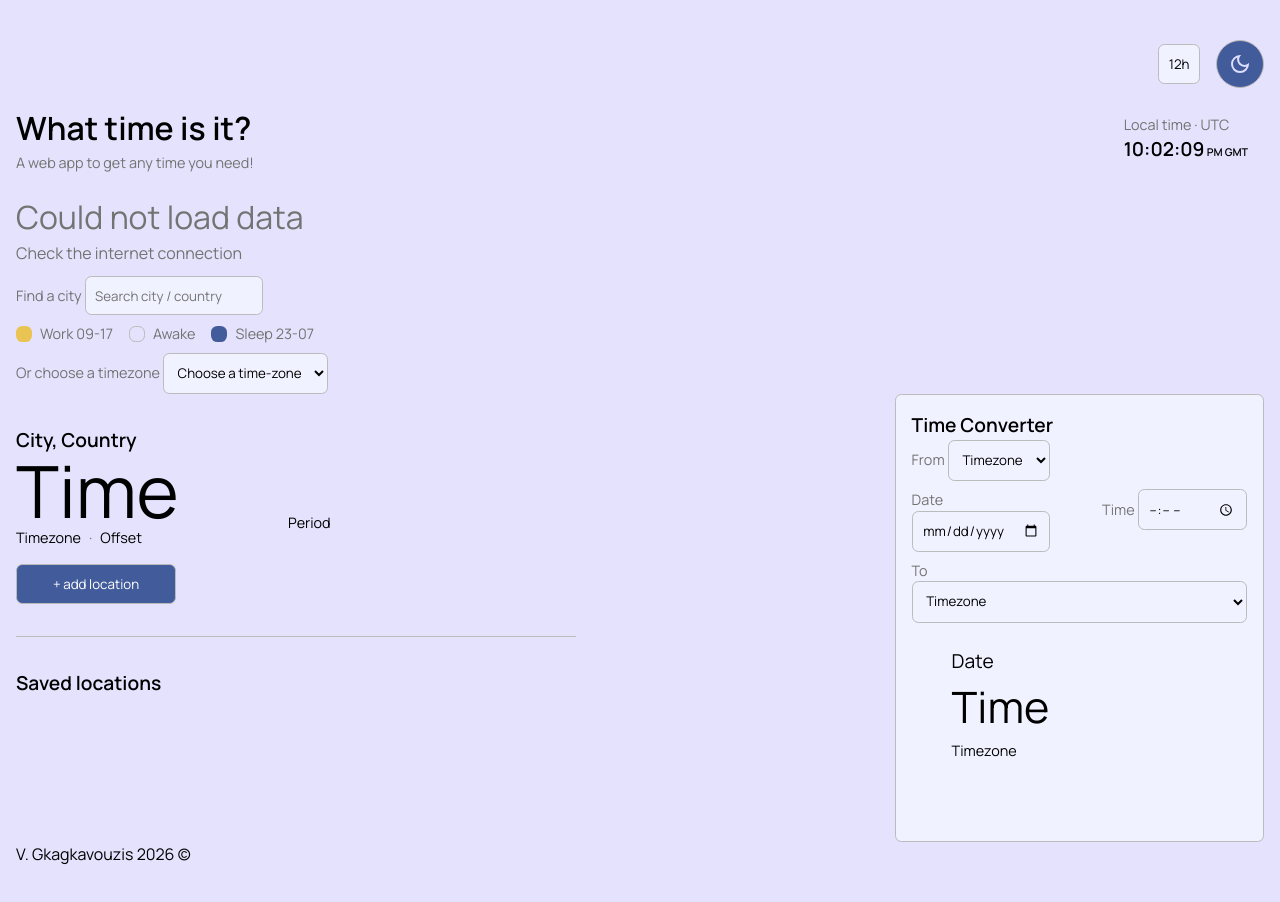
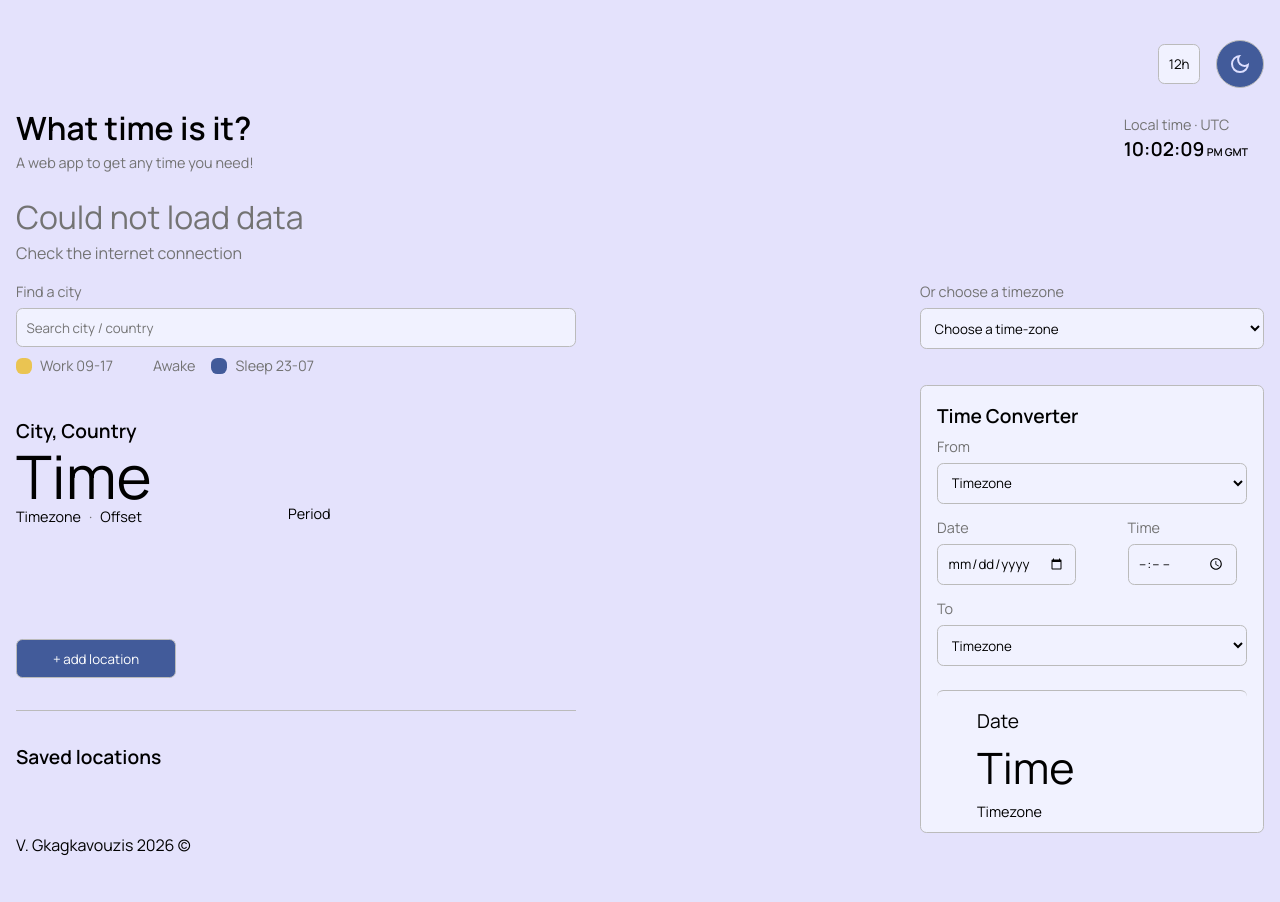
Before and after one commit to vgkagkavouzis-lgtm/Digital-clock-w-API-typescript-incorporated, a website built with Vite: page index.html in a window 1280 px wide. Built offline with nearby package versions, Linux system fonts and the light colour scheme; no server answers.

Commit message:
tailwind almost

```diff
--- a/index.html
+++ b/index.html
@@ -39,19 +39,19 @@
     <section id="main-input-select-container">
         <div class="h-[5.2rem] gap-0">
             <p id="main-assistant-display" class="text-[2rem] mt-[.2rem] mr-4" data-message-type='info'></p>
-            <p id="secondary-assistant-display" class="text-[1rem] mr-2 mb-[0.2rem]" data-message-type='info'></p>
+            <p id="secondary-assistant-display" class="text-[1rem] mr-4 mb-[0.2rem]" data-message-type='info'></p>
         </div>
-        <div class="input">
-            <form action="" id="main-input-form">
+        <div class="flex flex-row justify-between items-start flex-wrap relative">
+            <form action="" id="main-input-form" class="flex flex-col justify-center">
                 <label for="">Find a city  </label>
                 <input type="text" class="" placeholder="Search city / country" autocomplete="off" id="searchBar">
                 <div id="container-working-hours-info" class="flex flex-row gap-4 py-2 w-(--general-width)">
                     <div id="div-working-hours" class="flex flex-row justify-center items-center gap-2">
-                        <div id="div-color-box-work" class="w-4 h-4 border-none border-main bg-(--yellow-color)"></div>
+                        <div id="div-color-box-work" class="w-4 h-4 rounded-(--border-radius) bg-(--yellow-color)"></div>
                         <p id="p-color-box-work">Work 09-17</p>
                     </div>
                     <div id="div-awake-hours" class="flex flex-row justify-center items-center gap-2">
-                        <div id="div-color-box-awake" class="w-4 h-4 border-main bg-(--faded-bg-color) border-(length:--border-width) "></div>
+                        <div id="div-color-box-awake" class="w-4 h-4 rounded-(--border-radius) bg-(--faded-bg-color)  "></div>
                         <p id="p-color-box-awake">Awake</p>
                     </div>
                     <div id="div-sleep-hours" class="flex flex-row justify-center items-center gap-2">
@@ -63,7 +63,7 @@
                     <!-- <div class="suggestions highlight">sdfsdfsdf</div> -->
                 </div>
             </form>
-            <div id="main-select-input">
+            <div id="main-select-input" class="flex flex-col justify-center min-w-86 max-w-(--general-width)">
                 <label for="timeZoneSelect">Or choose a timezone</label>
                 <select id="timeZoneSelect" class="">
                     <option value="Choose a time-zone">Choose a time-zone</option>
@@ -74,10 +74,10 @@
     <section id="middle-section" class="flex justify-between flex-wrap">
         <section id="display-w-btn">
             <div class="container-display">
-                <div id="displays" class="flex flex-col h-auto my-8 pb-4 relative w-[--general-width] border-b-(length:--border-width) border-(--border-color)">
+                <div id="displays" class="flex flex-col h-auto my-8 pb-4 relative w-(--general-width) border-b-(length:--border-width) border-(--border-color)">
                     <h3><span id="city" class="dark:text-(--yellow-color)">City</span>, <span id="country" class="dark:text-(--yellow-color)">Country</span></h3>
                     <div id="timeP" class="flex flex-row items-end justify-start relative w-(--general-width)">
-                        <p id="time" class="text-7xl w-52 text-(--font-color) dark:text-(--yellow-color)">Time</p>
+                        <p id="time" class="text-6xl w-52 text-(--font-color) dark:text-(--yellow-color)">Time</p>
                         <p id="period" class="absolute top-[3.6rem] left-68 text-(--font-color) dark:text-(--yellow-color)"> Period</p>
                     </div>
                     <div id="timezone-offset" class="flex flex-row gap-2">
@@ -315,7 +315,7 @@
         <section id="time-converter" class="flex flex-col border-main p-4 bg-(--whiter-bg-color) h-112 min-w-86 max-w-(--general-width)">
             <h3>Time Converter</h3>
             <form action="" id="converter-form" class="flex flex-col mb-2 gap-2">
-                <div id="converter-time-from-zone-container">
+                <div id="converter-time-from-zone-container" class="flex flex-col">
                     <label for="convertFromTimezone">From</label>
                         <select class="input-converter" id="convertFromTimezone" >
                             <option value="Timezone">Timezone</option>
@@ -326,7 +326,7 @@
                         <label for="convertFromDate">Date</label>
                         <input class="input-converter" id="convertFromDate" type="date" >
                     </div>
-                    <div id="converter-date-container">
+                    <div id="converter-date-container" class="flex flex-col">
                         <label for="convertFromTime">Time</label>
                         <input class="input-converter" id="convertFromTime" type="time">
                     </div>
@@ -338,13 +338,13 @@
                         </select>
                 </div>
             </form>
-            <ul class="list" id="convertedList" class="py-4 border-t-(length:--border-width) border-(--border-color) rounded-(--border-radius)">
+            <ul id="convertedList" class="list py-4 border-t-(length:--border-width) border-(--border-color) rounded-(--border-radius)">
                 <li class=" list-none">
                     <label for=""></label>
                     <p id="convertedData" class="flex flex-col">
-                        <span class='text-[1.2rem] text-(--font-color)'>Date</span>
-                        <span class='text-[2.7rem] text-(--font-color)'>Time</span>
-                        <span class=" text-(--font-color)">Timezone</span>
+                        <span class='converted-date text-[1.2rem] text-(--font-color)'>Date</span>
+                        <span class='converted-time text-[2.7rem] text-(--font-color)'>Time</span>
+                        <span class="converted-timezone text-(--font-color)">Timezone</span>
                     </p>
                 </li>
             </ul>
--- a/src/styles/with tailwind.css/custom-components.css
+++ b/src/styles/with tailwind.css/custom-components.css
@@ -1,4 +1,56 @@
 @layer components {
+    /* Search */
+    .highlight {
+        @apply bg-(--location-btn-background) hover:text-white;
+    }
+    .suggestions-box {
+        @apply absolute rounded-(--border-radius) top-18  bg-(--whiter-color) w-(--general-width) max-h-100 overflow-y-auto z-2;
+    }
+    .suggestions {
+        @apply p-[.4rem] font-[inherit] text-[length:inherit];
+    }
+
+
+
+    /* Visual Hours */
+    .visual-23h-boxes-container {
+        @apply flex flex-row justify-center items-center relative my-12;
+    }
+    .visual-box-24h {
+        @apply m-[.15rem] rounded-(--border-radius);
+    }
+    .visual-box-24h-small {
+        @apply w-4 h-4;
+    }
+    .visual-box-24h-medium {
+        @apply w-4 h-[1.3rem];
+    }
+    .visual-box-24h-large {
+        @apply w-4 h-[1.6rem];
+    }
+    .visual-box-24h-middle {
+        @apply w-4 h-[1.9rem];
+    }
+    .label-box-24h {
+        @apply text-[.8rem];
+    }
+    .hour-div-plus-label-div {
+        @apply grid grid-rows-[1.9rem_auto] items-center justify-center gap-y-[.4rem]
+    }
+    .hours-23-div .visual-box-24h, .hours-00-div .visual-box-24h, .hours-01-div .visual-box-24h, .hours-02-div .visual-box-24h, .hours-03-div .visual-box-24h, .hours-04-div .visual-box-24h, .hours-05-div .visual-box-24h, .hours-06-div .visual-box-24h {
+        @apply bg-(--location-btn-background);
+    }
+    .hours-07-div .visual-box-24h, .hours-08-div .visual-box-24h, .hours-18-div .visual-box-24h, .hours-19-div .visual-box-24h, .hours-20-div .visual-box-24h, .hours-21-div .visual-box-24h, .hours-22-div .visual-box-24h {
+        @apply bg-(--faded-bg-color) border-main;
+    }
+    .hours-09-div .visual-box-24h, .hours-10-div .visual-box-24h, .hours-11-div .visual-box-24h, .hours-12-div .visual-box-24h, .hours-13-div .visual-box-24h, .hours-14-div .visual-box-24h, .hours-15-div .visual-box-24h, .hours-16-div .visual-box-24h, .hours-17-div .visual-box-24h {
+        @apply bg-(--yellow-color);
+    }
+    .now-marker {
+        @apply absolute text-[.8rem] after:absolute after:content-['▼'];
+    }
+
+
 
     /* Saved Locations */
     .saved-zones-container li {
@@ -19,6 +71,24 @@
         @apply absolute left-[-2.3rem] top-[-.8rem] h-[50%] translate-y-[55%] text-[1.2rem];
     }
     .saved-period {
-        @apply text-[.6rem] absolute top-0 left-[2.9rem]
+        @apply text-[.6rem] absolute top-0 left-[2.9rem];
+    }
+    .removeBtn {
+        @apply py-[.3rem] px-[.6rem] text-(--font-color)
+    }
+    .saved-city, .saved-offset, .saved-time, .saved-period {
+        @apply text-(--font-color);
+    }
+    .visual-23h-boxes-container-saved-zones {
+        @apply flex flex-row justify-center items-center my-12 relative;
+    }
+    .saved-zones-23hVisual {
+        @apply w-[.2rem];
+    }
+    .now-saved-zones {
+        @apply hidden -top-10 left-40;
+    }
+    .now-saved-zones::after {
+        @apply hidden top-[1.2rem] left-[.6rem];
     }
 }
--- a/src/styles/with tailwind.css/custom-utilities.css
+++ b/src/styles/with tailwind.css/custom-utilities.css
@@ -1,6 +1,3 @@
-@import "./variables-light-theme.css";
-@import "./variables-dark-theme.css";
-
 @utility border-main {
     @apply border-(length:--border-width) border-(--border-color) rounded-(--border-radius);
 }
--- a/src/styles/with tailwind.css/tailwind.css
+++ b/src/styles/with tailwind.css/tailwind.css
@@ -23,7 +23,7 @@
         @apply box-border;
     }
     body {
-        @apply flex flex-col mx-auto py-8 px-4 font-[Manrope,sans-serif] text-[1rem]/[1.5] bg-(--faded-bg-color) text-(--font-color);
+        @apply flex flex-col mx-auto py-8 px-4 font-sans text-[1rem]/[1.5] bg-(--faded-bg-color) text-(--font-color);
     }
     button, input, select {
         @apply  border-main font-[inherit] p-[.6rem]  bg-(--whiter-bg-color) text-(--font-color);
@@ -46,10 +46,14 @@
         @apply text-[1.2rem];
     }
     label {
-        @apply text-[.9rem]/[1.5];
+        @apply text-[.9rem] leading-8;
     }
     h1, h3, h5, h6, p {
         @apply m-0;
     }
 
 }
+
+@theme {
+    --font-sans: 'Manrope', -apple-system, BlinkMacSystemFont, 'Segoe UI', Roboto, Oxygen, Ubuntu, Cantarell, 'Open Sans', 'Helvetica Neue', sans-serif;
+}
--- a/src/styles/with tailwind.css/variables-dark-theme.css
+++ b/src/styles/with tailwind.css/variables-dark-theme.css
@@ -1,5 +1,5 @@
 :root.dark-mode {
-    --border: .09rem solid rgb(66,91,154);
+    --border-color: rgb(66, 91, 154);
 
     --font-color: rgb(221, 223, 255);
     --font-color-faded: rgb(123, 137, 175);
--- a/src/styles/with tailwind.css/variables-light-theme.css
+++ b/src/styles/with tailwind.css/variables-light-theme.css
@@ -2,7 +2,6 @@
     /* border */
     --border-color: rgb(187, 187, 187);
     --border-width: .09rem;
-    --border-radius: .4rem;
 
     /* colors Day-mode */
     --font-color: rgb(0, 0, 0);
```
